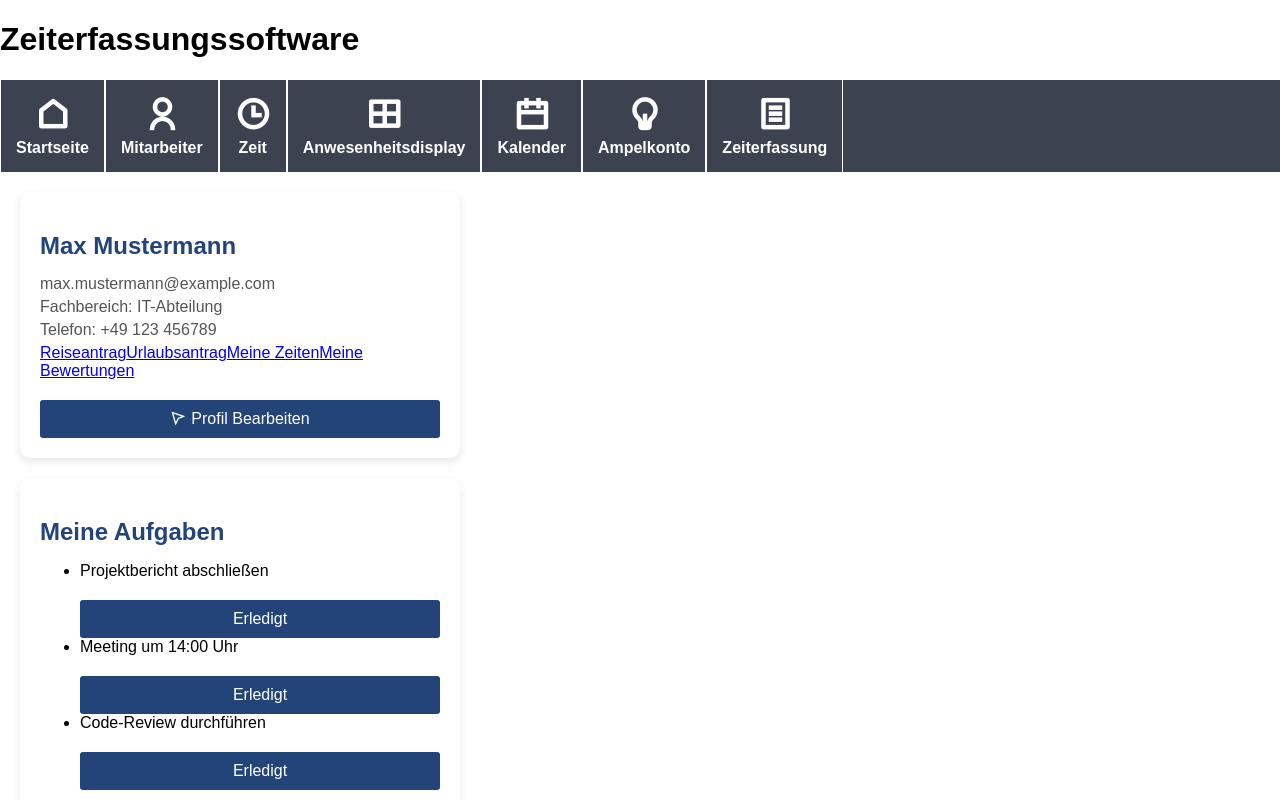
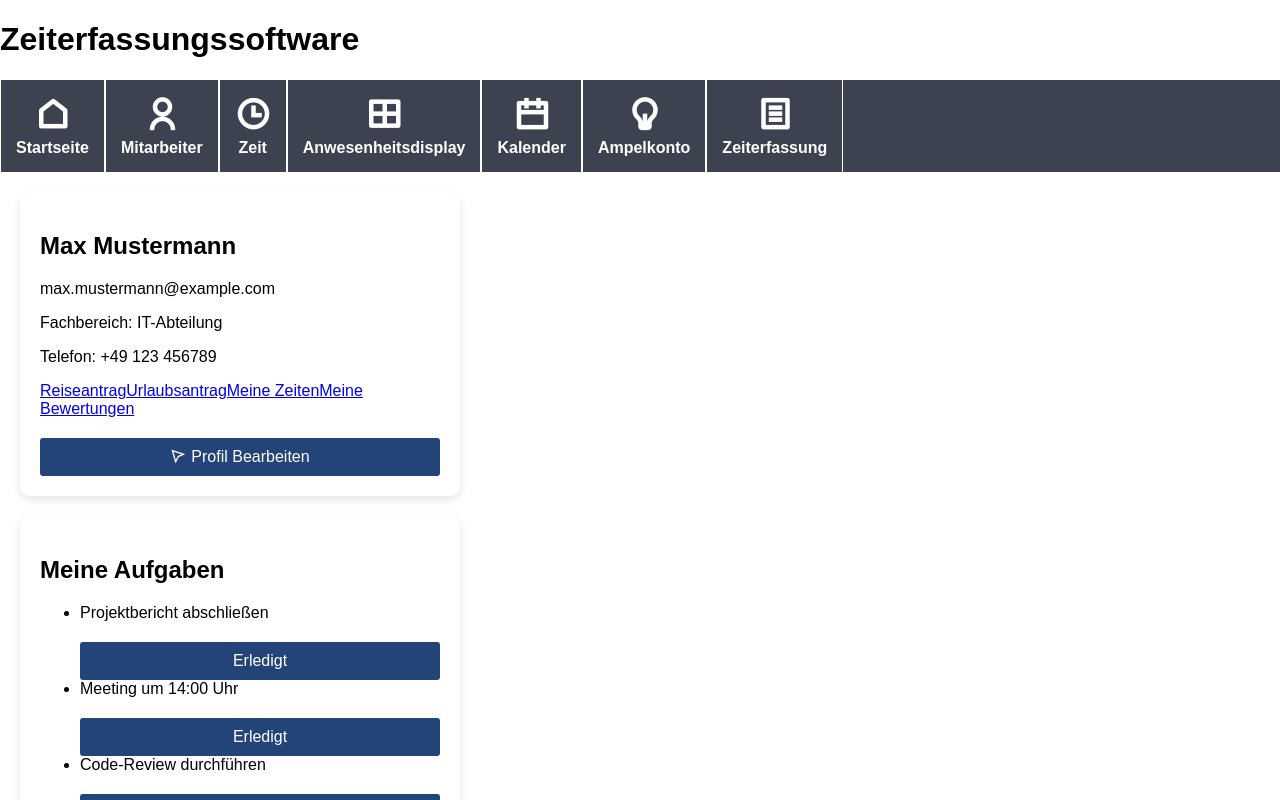
Before and after one commit to 7MarV7/JsProjects, a React (Vite) app in the folder zeiterfassung/: page / in a window 1280 px wide. Shown: the top 800 px of the page. Built offline with nearby package versions, Linux system fonts and the light colour scheme.

Commit message:
modified:   zeiterfassung/src/components/Content/content.css

```diff
--- a/zeiterfassung/src/components/Content/content.css
+++ b/zeiterfassung/src/components/Content/content.css
@@ -1,10 +1,12 @@
 /* General Card Styling */
+.card-calendar-card,
+.card-profile-card,
+.card-time-card,
+.card-projects-card,
+.card-tasks-card,
+.card-time-accounts-card,
 .card-vacation-card,
-.card-time-card,
-.card-tasks-card,
-.card-terminal-card,
-.card-calendar-card,
-.card-profile-card {
+.card-terminal-card {
   background-color: #ffffff;
   border-radius: 10px;
   box-shadow: 0 4px 8px rgba(0, 0, 0, 0.1);
@@ -15,34 +17,19 @@
   transition: transform 0.3s ease;
 }
 
-.card-vacation-card:hover,
-.card-time-card:hover,
-.card-tasks-card:hover,
-.card-terminal-card:hover,
-.card-calendar-card:hover,
-.card-profile-card:hover {
+.card :hover {
   transform: translateY(-5px);
 }
 
 /* Headings */
-.card-vacation-card h2,
-.card-time-card h2,
-.card-tasks-card h2,
-.card-terminal-card h2,
-.card-calendar-card h2,
-.card-profile-card h2 {
+.card h2 {
   font-size: 1.5rem;
   margin-bottom: 15px;
   color: #234479;
 }
 
 /* Paragraph Styling */
-.card-vacation-card p,
-.card-time-card p,
-.card-tasks-card p,
-.card-terminal-card p,
-.card-calendar-card p,
-.card-profile-card p {
+.card p {
   font-size: 1rem;
   color: #555;
   margin: 5px 0;
```
